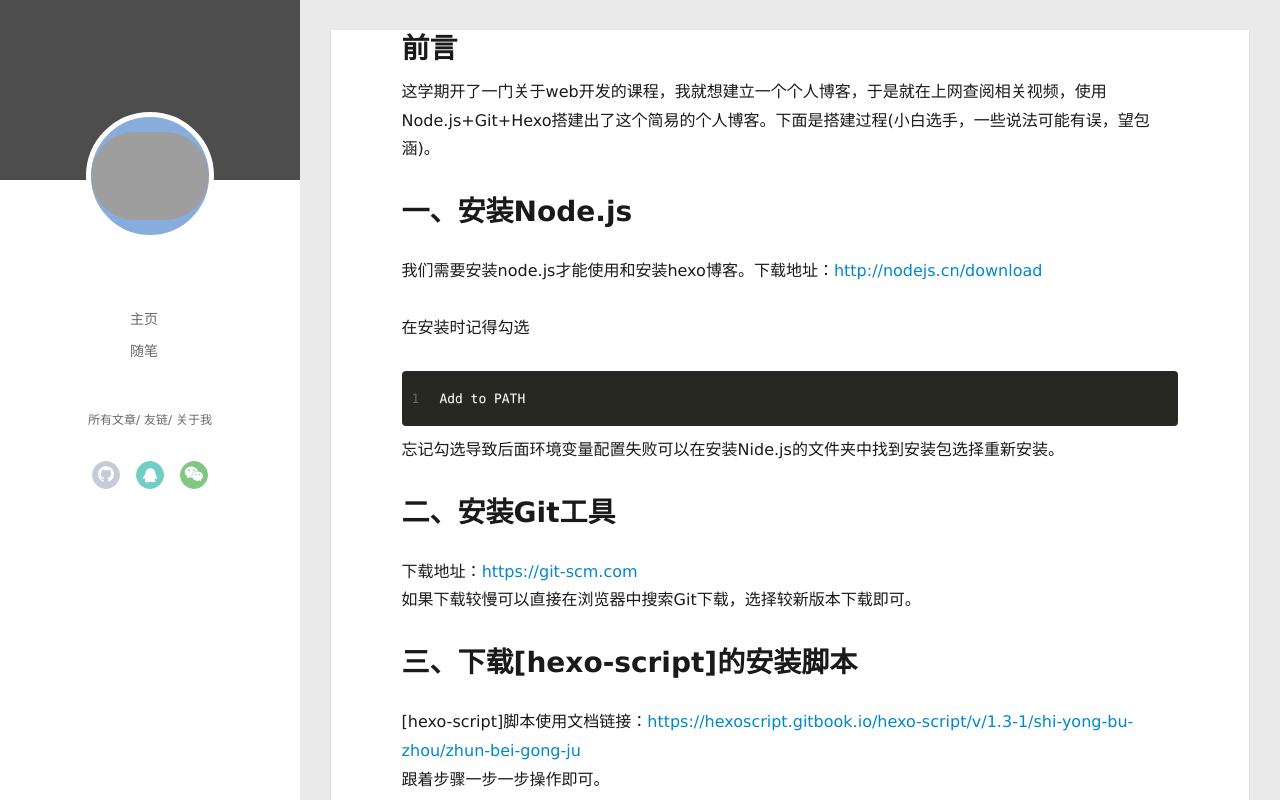
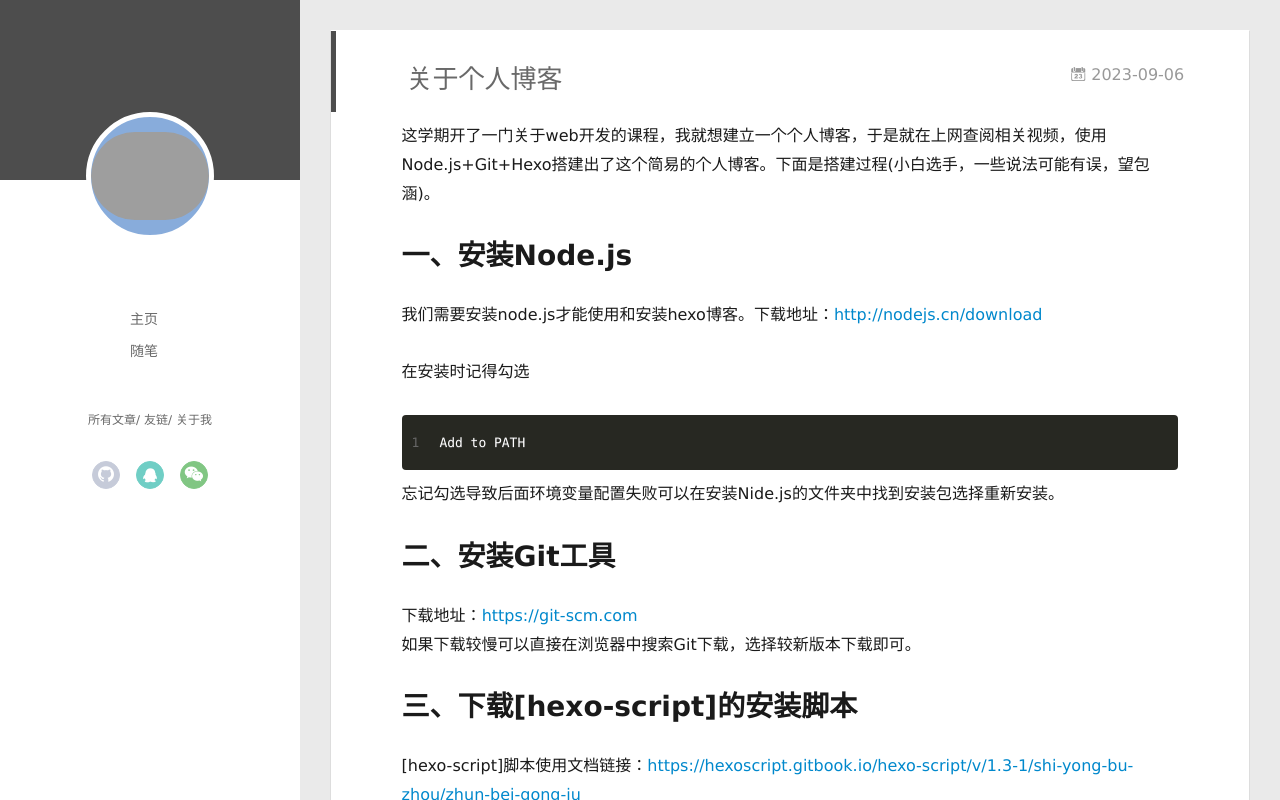
Before and after one commit to sanxin211/sanxin211.github.io, a plain HTML site: page index.html in a window 1280 px wide. Drawn offline with Linux system fonts and the light colour scheme; no server answers; grey boxes are pictures that could not be loaded.

Commit message:
Site updated: 2023-09-06 17:04:00

```diff
--- a/index.html
+++ b/index.html
@@ -151,9 +151,24 @@
     <article id="post-超详细、超简单的个人博客搭建教程，带你搭建一个属于自己的免费的个人博客！" class="article article-type-post  article-index" itemscope itemprop="blogPost">
   <div class="article-inner">
 
+      <header class="article-header">
+
+
+    <h1 itemprop="name">
+      <a class="article-title" href="/2023/09/06/%E8%B6%85%E8%AF%A6%E7%BB%86%E3%80%81%E8%B6%85%E7%AE%80%E5%8D%95%E7%9A%84%E4%B8%AA%E4%BA%BA%E5%8D%9A%E5%AE%A2%E6%90%AD%E5%BB%BA%E6%95%99%E7%A8%8B%EF%BC%8C%E5%B8%A6%E4%BD%A0%E6%90%AD%E5%BB%BA%E4%B8%80%E4%B8%AA%E5%B1%9E%E4%BA%8E%E8%87%AA%E5%B7%B1%E7%9A%84%E5%85%8D%E8%B4%B9%E7%9A%84%E4%B8%AA%E4%BA%BA%E5%8D%9A%E5%AE%A2%EF%BC%81/">关于个人博客</a>
+    </h1>
+
+
+
+        <a href="/2023/09/06/%E8%B6%85%E8%AF%A6%E7%BB%86%E3%80%81%E8%B6%85%E7%AE%80%E5%8D%95%E7%9A%84%E4%B8%AA%E4%BA%BA%E5%8D%9A%E5%AE%A2%E6%90%AD%E5%BB%BA%E6%95%99%E7%A8%8B%EF%BC%8C%E5%B8%A6%E4%BD%A0%E6%90%AD%E5%BB%BA%E4%B8%80%E4%B8%AA%E5%B1%9E%E4%BA%8E%E8%87%AA%E5%B7%B1%E7%9A%84%E5%85%8D%E8%B4%B9%E7%9A%84%E4%B8%AA%E4%BA%BA%E5%8D%9A%E5%AE%A2%EF%BC%81/" class="archive-article-date">
+  	<time datetime="2023-09-06T08:10:26.202Z" itemprop="datePublished"><i class="icon-calendar icon"></i>2023-09-06</time>
+</a>
+
+      </header>
+
     <div class="article-entry" itemprop="articleBody">
 
-        <h1 id="前言"><a href="#前言" class="headerlink" title="前言"></a>前言</h1><p>这学期开了一门关于web开发的课程，我就想建立一个个人博客，于是就在上网查阅相关视频，使用Node.js+Git+Hexo搭建出了这个简易的个人博客。下面是搭建过程(小白选手，一些说法可能有误，望包涵)。</p>
+        <p>这学期开了一门关于web开发的课程，我就想建立一个个人博客，于是就在上网查阅相关视频，使用Node.js+Git+Hexo搭建出了这个简易的个人博客。下面是搭建过程(小白选手，一些说法可能有误，望包涵)。</p>
 <h1 id="一、安装Node-js"><a href="#一、安装Node-js" class="headerlink" title="一、安装Node.js"></a>一、安装Node.js</h1><p>我们需要安装node.js才能使用和安装hexo博客。下载地址：<a target="_blank" rel="noopener" href="http://nodejs.cn/download">http://nodejs.cn/download</a></p>
 <p>在安装时记得勾选 </p>
 <figure class="highlight bash"><table><tr><td class="gutter"><pre><span class="line">1</span><br></pre></td><td class="code"><pre><span class="line">Add to PATH</span><br></pre></td></tr></table></figure>
```
Also changed, not shown: 2023/09/06/cs/index.html (+1 -1 lines), 2023/09/06/超详细、超简单的个人博客搭建教程，带你搭建一个属于自己的免费的个人博客！/index.html (+21 -6 lines), archives/2023/09/index.html (+6 -0 lines), archives/2023/index.html (+6 -0 lines), archives/index.html (+6 -0 lines).
